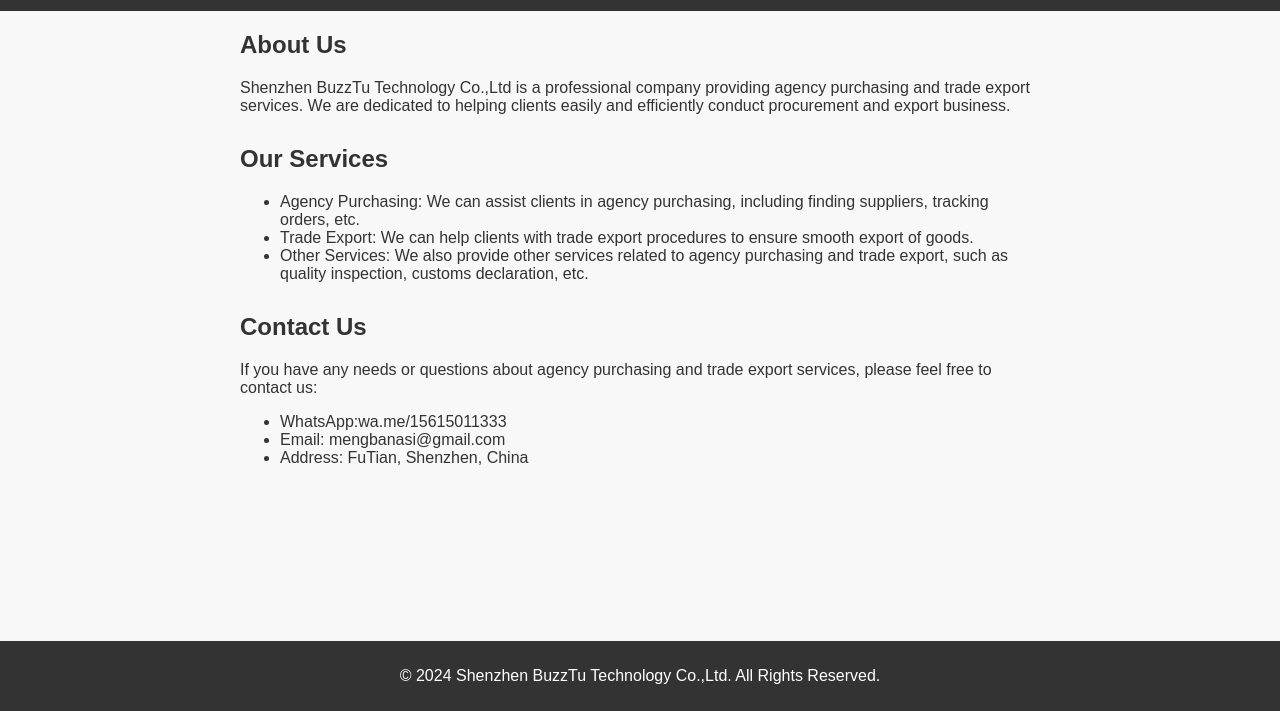
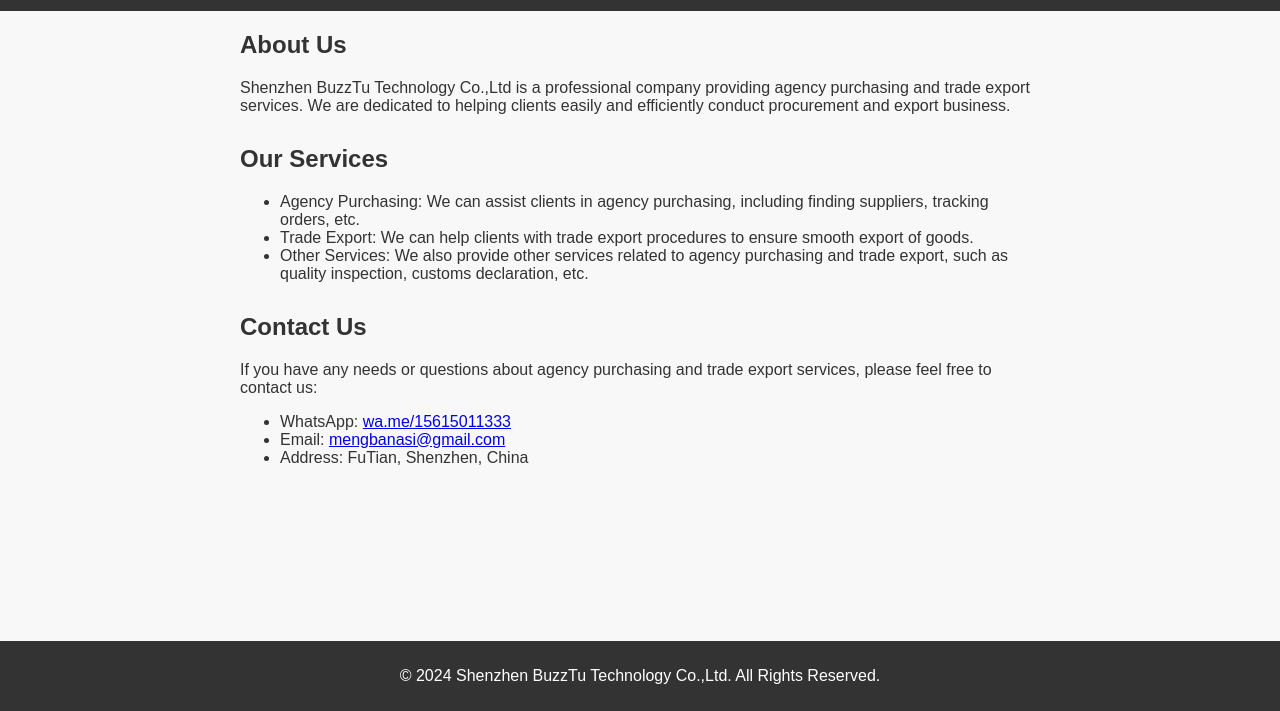
Before and after one commit to BuzzTu/BuzzTu.github.io, a plain HTML site: page index.html in a window 1280 px wide. Shown: the part 89-800 px from the top of the page. Drawn offline with Linux system fonts and the light colour scheme.

Commit message:
Update index.html
update 2

```diff
--- a/index.html
+++ b/index.html
@@ -79,8 +79,8 @@
             <h2>Contact Us</h2>
             <p>If you have any needs or questions about agency purchasing and trade export services, please feel free to contact us:</p>
             <ul>
-                <li>WhatsApp:wa.me/15615011333</li>
-                <li>Email: mengbanasi@gmail.com</li>
+                <li>WhatsApp: <a href="https://wa.me/15615011333">wa.me/15615011333</a></li>
+                <li>Email: <a href="mailto:mengbanasi@gmail.com">mengbanasi@gmail.com</a></li>
                 <li>Address: FuTian, Shenzhen, China</li>
             </ul>
         </section>
```
